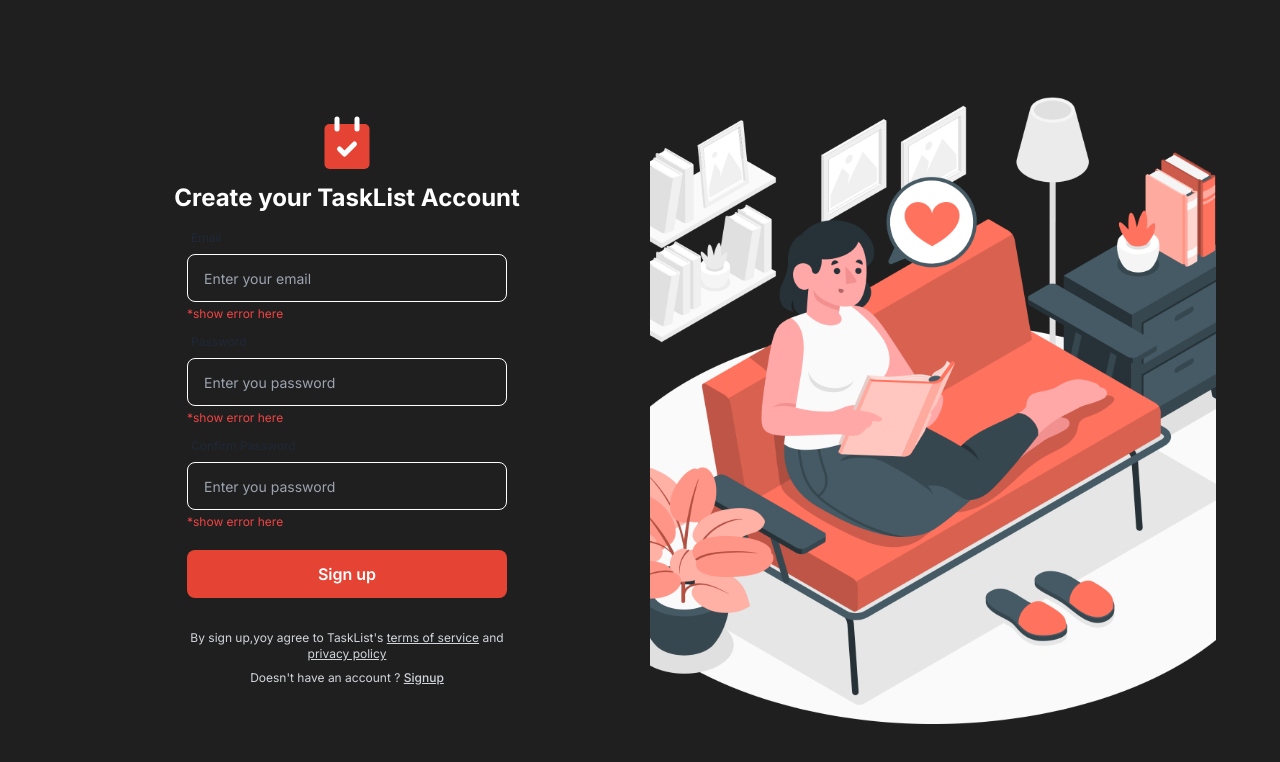
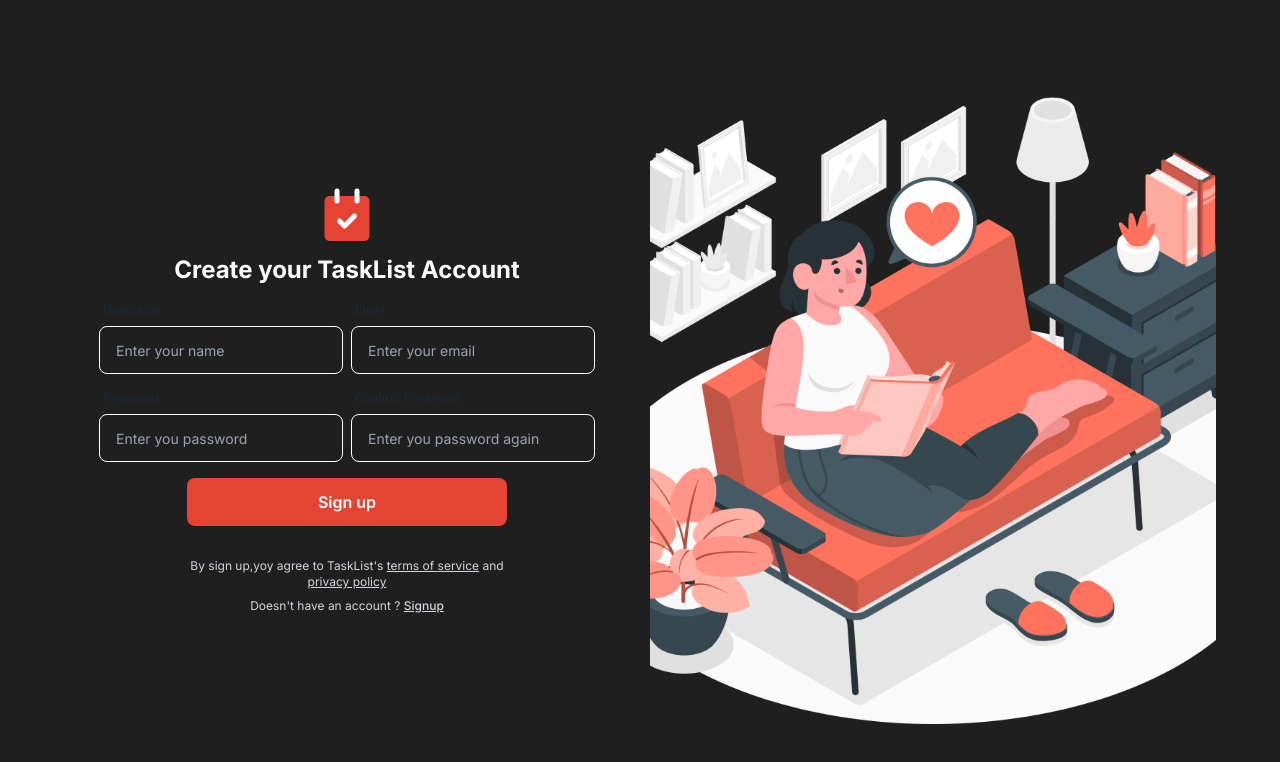
Before and after one commit to SheikhArman100/Task-List-App, a Next.js app in the folder frontend/: page /auth/signup in a window 1280 px wide. Shown: the top 762 px of the page. Built offline with nearby package versions, Linux system fonts and the light colour scheme.

Commit message:
react-hook-form and zod validation added

```diff
--- a/frontend/app/(pages)/auth/signin/FormSignin.js
+++ b/frontend/app/(pages)/auth/signin/FormSignin.js
@@ -1,19 +1,45 @@
+"use client";
+import { signinSchema } from "@/libs/zodSchema";
+import { zodResolver } from "@hookform/resolvers/zod";
 import Link from "next/link";
+import { useForm } from "react-hook-form";
 
 const FormSignin = () => {
+  //react-hook-form validation
+  const {
+    register,
+    handleSubmit,
+    reset,
+    formState: { errors },
+  } = useForm({
+    resolver: zodResolver(signinSchema),
+  });
+
+  //signin control
+  const handleSignin = (data) => {
+    console.log(data)
+  };
   return (
     <section className="flex flex-col gap-y-8">
-      <form className="flex flex-col items-center gap-y-1">
+      <form
+        className="flex flex-col items-center gap-y-1"
+        onSubmit={handleSubmit(handleSignin)}
+      >
         <div className="form-control w-full max-w-[20rem]">
           <label className="label">
             <span className="label-text">Email</span>
           </label>
           <input
             type="email"
+            {...register("email")}
             placeholder="Enter your email"
             className="input input-bordered w-full bg-transparent border border-white"
           />
-          <p className="text-red-500 text-sm mt-1">*show error here</p>
+          {errors.email?.message && (
+            <p className="text-xs font-semibold text-red-700 mt-1">
+              *{errors.email?.message}
+            </p>
+          )}
         </div>
         <div className="form-control w-full max-w-[20rem]">
           <label className="label">
@@ -21,10 +47,15 @@
           </label>
           <input
             type="password"
+            {...register("password")}
             placeholder="Enter you password"
             className="input input-bordered w-full bg-transparent border border-white"
           />
-          <p className="text-red-500 text-sm mt-1">*show error here</p>
+          {errors.password?.message && (
+            <p className="text-xs font-semibold text-red-700 mt-1">
+              *{errors.password?.message}
+            </p>
+          )}
         </div>
         <button className="w-full max-w-[20rem] bg-customOrange py-3 rounded-lg text-base font-semibold mt-4">
           Sign in
--- a/frontend/app/(pages)/auth/signup/FormSignup.js
+++ b/frontend/app/(pages)/auth/signup/FormSignup.js
@@ -1,19 +1,62 @@
+"use client";
+import { signupSchema } from "@/libs/zodSchema";
+import { zodResolver } from "@hookform/resolvers/zod";
 import Link from "next/link";
+import { useForm } from "react-hook-form";
 
 const FormSignup = () => {
+  //react-hook-form validation
+  const {
+    register,
+    handleSubmit,
+    reset,
+    formState: { errors },
+  } = useForm({
+    resolver: zodResolver(signupSchema),
+  });
+
+  //sign up form control
+  const handleSignup = (data) => {
+    console.log(data);
+  };
   return (
-    <section className="flex flex-col gap-y-8">
-      <form className="flex flex-col items-center gap-y-1">
+    <section className="flex flex-col items-center gap-y-8">
+      <form
+        className="w-full flex flex-col items-center"
+        onSubmit={handleSubmit(handleSignup)}
+      >
+        <section className="w-full  grid grid-cols-1 sm:grid-cols-2 gap-2">
+          <div className="form-control w-full max-w-[20rem]">
+            <label className="label">
+              <span className="label-text text-xs">Username</span>
+            </label>
+            <input
+              type="text"
+              placeholder="Enter your name"
+              {...register("username")}
+              className="input w-full bg-transparent border border-white input-md"
+            />
+            {errors.username?.message &&(
+              <p className="text-xs font-semibold text-red-700 mt-1">
+                *{errors.username?.message}
+              </p>
+            )}
+          </div>
           <div className="form-control w-full max-w-[20rem]">
             <label className="label">
               <span className="label-text text-xs">Email</span>
             </label>
             <input
               type="email"
+              {...register("email")}
               placeholder="Enter your email"
               className="input w-full bg-transparent border border-white input-md"
             />
-          <p className="text-red-500 text-xs mt-1">*show error here</p>
+            {errors.email?.message && (
+              <p className="text-xs font-semibold text-red-700 mt-1">
+                *{errors.email?.message}
+              </p>
+            )}
           </div>
           <div className="form-control w-full max-w-[20rem]">
             <label className="label">
@@ -21,10 +64,15 @@
             </label>
             <input
               type="password"
+              {...register("password")}
               placeholder="Enter you password"
               className="input input-bordered w-full bg-transparent border border-white input-md"
             />
-          <p className="text-red-500 text-xs mt-1">*show error here</p>
+            {errors.password?.message && (
+              <p className="text-xs font-semibold text-red-700 mt-1">
+                *{errors.password?.message}
+              </p>
+            )}
           </div>
           <div className="form-control w-full max-w-[20rem]">
             <label className="label">
@@ -32,12 +80,18 @@
             </label>
             <input
               type="password"
-            placeholder="Enter you password"
+              {...register("passwordConfirmation")}
+              placeholder="Enter you password again"
               className="input input-bordered w-full bg-transparent border border-white input-md"
             />
-          <p className="text-red-500 text-xs mt-1">*show error here</p>
+            {errors.passwordConfirmation?.message && (
+              <p className="text-xs font-semibold text-red-700 mt-1">
+                *{errors.passwordConfirmation?.message}
+              </p>
+            )}
           </div>
-        <button className="w-full max-w-[20rem] bg-customOrange py-3 rounded-lg text-base font-semibold mt-4">
+        </section>
+        <button className="w-full max-w-[20rem] sm:col-span-2 bg-customOrange py-3 rounded-lg text-base font-semibold mt-4  ">
           Sign up
         </button>
       </form>
--- a/frontend/libs/zodSchema.js
+++ b/frontend/libs/zodSchema.js
@@ -0,0 +1,36 @@
+import { z } from "zod";
+
+//sign up
+const usernameRegex = new RegExp(/^\w+\d+/);
+export const signupSchema = z
+  .object({
+    username: z
+      .string()
+      .nonempty("Username is required")
+      .regex(usernameRegex, {
+        message: "username should have at least one digit",
+      }),
+    email: z.string().nonempty("Email is required").email({
+      message: "not a valid mail",
+    }),
+    password: z.string().nonempty("Password is required").min(6, {
+      message: "Password too short - should be 6 chars minimum",
+    }),
+    passwordConfirmation: z.string().nonempty("Confirm password is required"),
+    // image: z.string().optional(),
+  })
+  .refine((data) => data.password === data.passwordConfirmation, {
+    message: "Passwords do not match",
+    path: ["passwordConfirmation"],
+  });
+
+
+//sign in
+export const signinSchema = z.object({
+  email: z.string().nonempty("Email is required").email({
+    message: "Not a valid email",
+  }),
+  password: z.string().nonempty("Password is required").min(6, {
+    message: "Password too short - should be 6 chars minimum",
+  }),
+});
```
Lines whose indentation alone changed are shown as unchanged.
